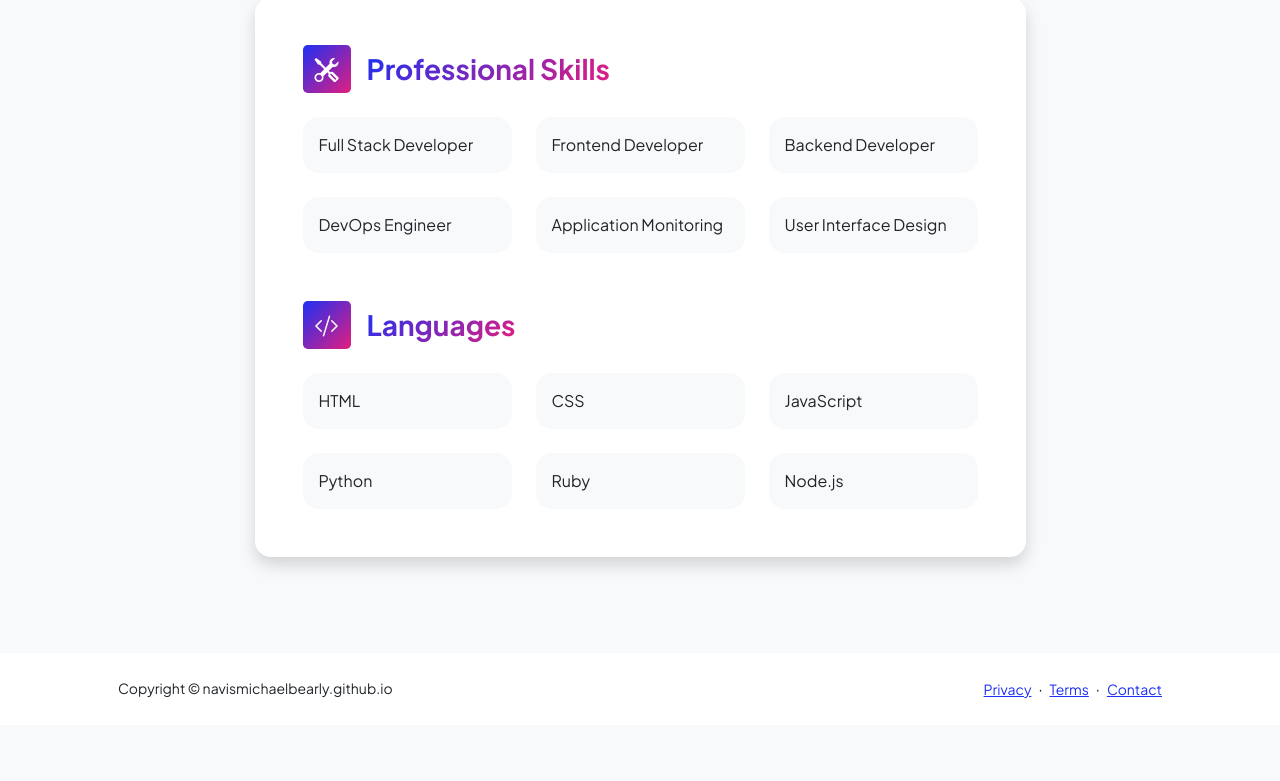
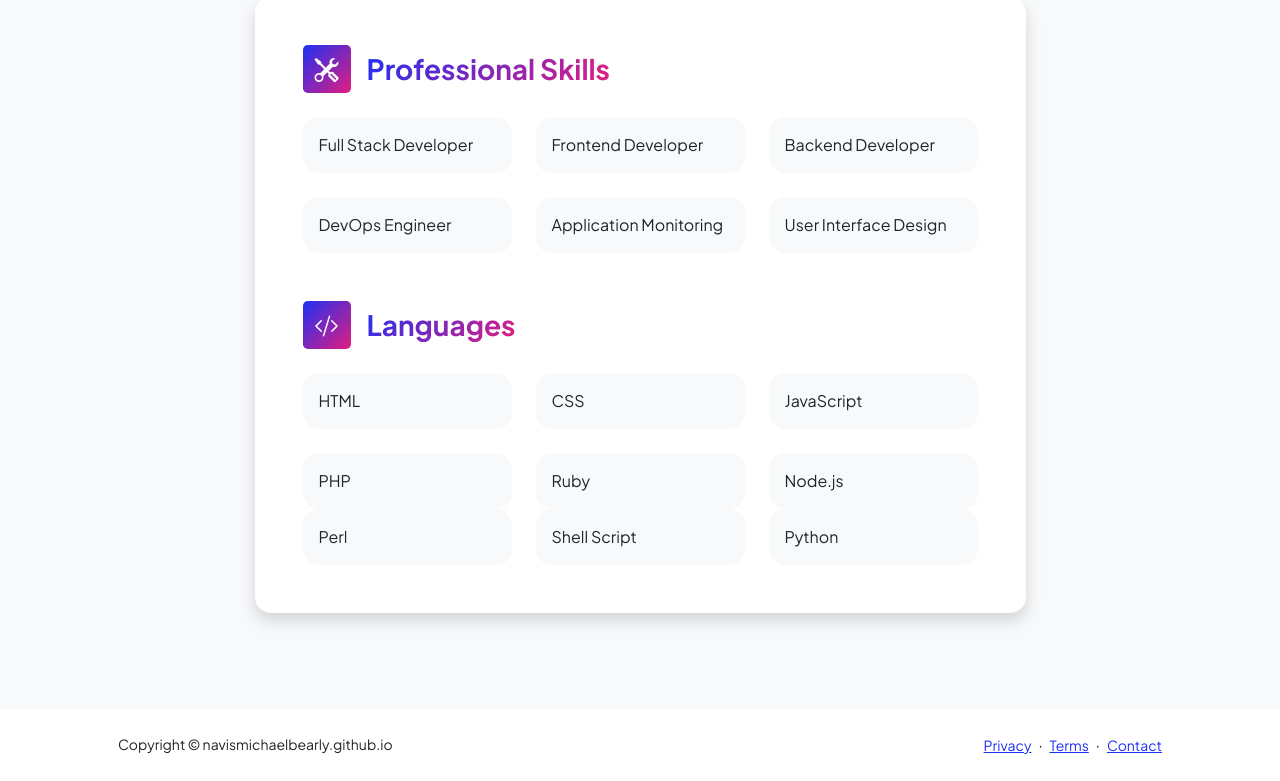
Before and after one commit to navismichaelbearly/navismichaelbearly.github.io, a plain HTML site: page resume.html in a window 1280 px wide. Shown: the part 5434-6215 px from the top of the page. Before the commit the page ends 6159 px from the top, so only its background shows below. Drawn offline with nearby package versions, Linux system fonts and the light colour scheme.

Commit message:
added skills

```diff
--- a/resume.html
+++ b/resume.html
@@ -331,9 +331,14 @@
                                             <div class="col"><div class="d-flex align-items-center bg-light rounded-4 p-3 h-100">JavaScript</div></div>
                                         </div>
                                         <div class="row row-cols-1 row-cols-md-3">
-                                            <div class="col mb-4 mb-md-0"><div class="d-flex align-items-center bg-light rounded-4 p-3 h-100">Python</div></div>
+                                            <div class="col mb-4 mb-md-0"><div class="d-flex align-items-center bg-light rounded-4 p-3 h-100">PHP</div></div>
                                             <div class="col mb-4 mb-md-0"><div class="d-flex align-items-center bg-light rounded-4 p-3 h-100">Ruby</div></div>
                                             <div class="col"><div class="d-flex align-items-center bg-light rounded-4 p-3 h-100">Node.js</div></div>
+                                        </div>
+                                        <div class="row row-cols-1 row-cols-md-3">
+                                            <div class="col mb-4 mb-md-0"><div class="d-flex align-items-center bg-light rounded-4 p-3 h-100">Perl</div></div>
+                                            <div class="col mb-4 mb-md-0"><div class="d-flex align-items-center bg-light rounded-4 p-3 h-100">Shell Script</div></div>
+                                            <div class="col"><div class="d-flex align-items-center bg-light rounded-4 p-3 h-100">Python</div></div>
                                         </div>
                                     </div>
                                 </div>
```
